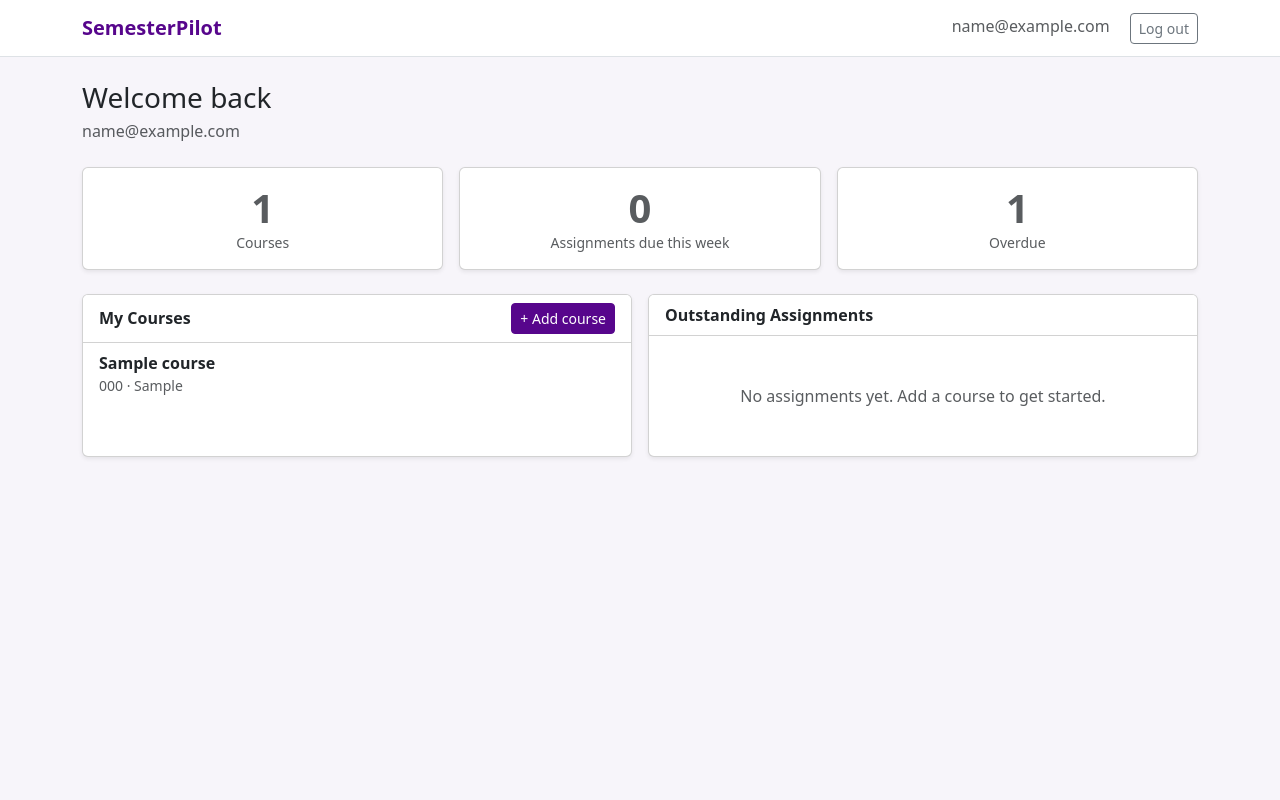
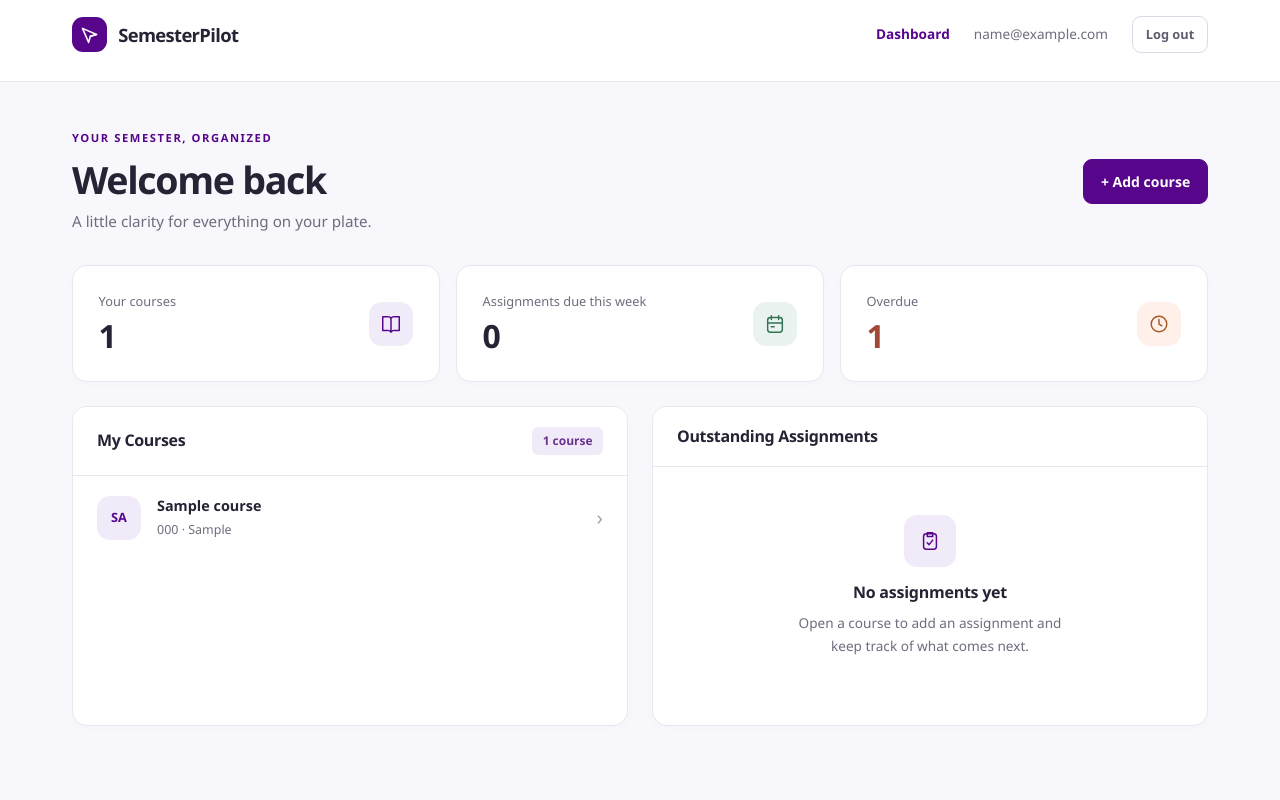
Before and after one commit to gcivil-nyu-org/team-2-fall26, a Django app: page /accounts/dashboard/ in a window 1280 px wide. Run offline with Django 5.2, Linux system fonts and the light colour scheme; a user stored in the database is signed in; tables that the repository leaves empty hold one stand-in row (values such as "Sample post").

Commit message:
ui changes + course form updation

```diff
--- a/templates/accounts/dashboard.html
+++ b/templates/accounts/dashboard.html
@@ -1,86 +1,89 @@
 {% extends "base.html" %}
 {% block title %}Dashboard · SemesterPilot{% endblock %}
 {% block content %}
-<div class="py-4">
-  <h1 class="h3 mb-1">Welcome back</h1>
-  <p class="text-muted mb-4">{{ user.email }}</p>
+<div class="page-heading">
+  <div>
+    <div class="eyebrow">Your semester, organized</div>
+    <h1 class="mb-2">Welcome back</h1>
+    <p>A little clarity for everything on your plate.</p>
+  </div>
+  <a href="{% url 'coursework:course_add' %}" class="btn btn-primary">+ Add course</a>
+</div>
 
 <div class="row g-3 mb-4">
-    <div class="col-sm-4">
-      <div class="card text-center shadow-sm h-100">
-        <div class="card-body">
-          <div class="display-6 fw-bold text-muted">{{ course_count }}</div>
-          <div class="text-muted small">Courses</div>
+  <div class="col-md-4">
+    <div class="card stat-card h-100"><div class="card-body">
+      <div><div class="stat-label">Your courses</div><div class="stat-value">{{ course_count }}</div></div>
+      <span class="stat-icon">{% include 'includes/book_icon.html' %}</span>
+    </div></div>
   </div>
+  <div class="col-md-4">
+    <div class="card stat-card stat-due h-100"><div class="card-body">
+      <div><div class="stat-label">Assignments due this week</div><div class="stat-value">{{ due_this_week_count }}</div></div>
+      <span class="stat-icon"><svg aria-hidden="true" viewBox="0 0 24 24" fill="none" stroke="currentColor" stroke-width="1.6" stroke-linecap="round"><rect x="4" y="5" width="16" height="16" rx="3"/><path d="M8 3v4m8-4v4M4 11h16m-12 4h3"/></svg></span>
+    </div></div>
   </div>
-    </div>
-    <div class="col-sm-4">
-      <div class="card text-center shadow-sm h-100">
-        <div class="card-body">
-          <div class="display-6 fw-bold text-muted">{{ due_this_week_count }}</div>
-          <div class="text-muted small">Assignments due this week</div>
-        </div>
-      </div>
-    </div>
-    <div class="col-sm-4">
-      <div class="card text-center shadow-sm h-100">
-        <div class="card-body">
-          <div class="display-6 fw-bold text-muted">{{ overdue_count }}</div>
-          <div class="text-muted small">Overdue</div>
-        </div>
-      </div>
+  <div class="col-md-4">
+    <div class="card stat-card stat-overdue h-100 {% if overdue_count %}has-overdue{% endif %}"><div class="card-body">
+      <div><div class="stat-label">Overdue</div><div class="stat-value">{{ overdue_count }}</div></div>
+      <span class="stat-icon"><svg aria-hidden="true" viewBox="0 0 24 24" fill="none" stroke="currentColor" stroke-width="1.6" stroke-linecap="round"><circle cx="12" cy="12" r="8.5"/><path d="M12 7v5l3 2"/></svg></span>
+    </div></div>
   </div>
 </div>
 
-  <div class="row g-3">
-    <div class="col-md-6">
-      <div class="card shadow-sm h-100">
-        <div class="card-header bg-white d-flex justify-content-between align-items-center">
-          <span class="fw-semibold">My Courses</span>
-          <a href="{% url 'coursework:course_add' %}" class="btn btn-sm btn-primary">+ Add course</a>
+<div class="row g-4">
+  <section class="col-lg-6" aria-labelledby="courses-heading">
+    <div class="card h-100">
+      <div class="card-header d-flex justify-content-between align-items-center">
+        <h2 class="section-title" id="courses-heading">My Courses</h2>
+        <span class="term-badge">{{ course_count }} course{{ course_count|pluralize }}</span>
       </div>
       {% if courses %}
-          <ul class="list-group list-group-flush">
+        <ul class="item-list">
           {% for course in courses %}
-              <a href="{% url 'coursework:course_detail' course.pk %}" class="list-group-item list-group-item-action">
-                <div class="fw-semibold">{{ course.name }}</div>
-                <div class="small text-muted">
-                  {% if course.code %}{{ course.code }} · {% endif %}{{ course.semester }}
+            <li><a href="{% url 'coursework:course_detail' course.pk %}" class="item-link">
+              <span class="course-icon" aria-hidden="true">{{ course.name|slice:':2'|upper }}</span>
+              <div class="item-copy">
+                <div class="item-title">{{ course.name }}</div>
+                <div class="item-meta">{% if course.code %}{{ course.code }} · {% endif %}{{ course.semester }}</div>
               </div>
-              </a>
+              <span class="item-chevron" aria-hidden="true">&rsaquo;</span>
+            </a></li>
           {% endfor %}
         </ul>
       {% else %}
-          <div class="card-body text-center text-muted py-5">
-            No courses yet. Add a course to organize your assignments by class.
+        <div class="empty-state">
+          <span class="empty-icon">{% include 'includes/book_icon.html' %}</span>
+          <h3>No courses yet</h3>
+          <p>Add your first course to give your semester a home.</p>
+          <a href="{% url 'coursework:course_add' %}" class="btn btn-outline-primary btn-sm">+ Add your first course</a>
         </div>
       {% endif %}
     </div>
+  </section>
+  <section class="col-lg-6" aria-labelledby="assignments-heading">
+    <div class="card h-100">
+      <div class="card-header"><h2 class="section-title" id="assignments-heading">Outstanding Assignments</h2></div>
+      {% if outstanding_assignments %}
+        <ul class="item-list">
+          {% for assignment in outstanding_assignments %}
+            <li><a href="{% url 'coursework:course_detail' assignment.course.pk %}" class="item-link">
+              <div class="item-copy">
+                <div class="item-title">{{ assignment.title }}</div>
+                <div class="item-meta">{{ assignment.course.name }}</div>
               </div>
-    <div class="col-md-6">
-      <div class="card shadow-sm h-100">
-        <div class="card-header bg-white">
-          <span class="fw-semibold">Outstanding Assignments</span>
-        </div>
-        {% if outstanding_assignments %}
-          <ul class="list-group list-group-flush">
-            {% for assignment in outstanding_assignments %}
-              <a href="{% url 'coursework:course_detail' assignment.course.pk %}" class="list-group-item list-group-item-action">
-                <div class="fw-semibold">{{ assignment.title }}</div>
-                <div class="small text-muted">
-                  {{ assignment.course.name }}
-                  {% if assignment.due_date %} · Due {{ assignment.due_date }}{% endif %}
-                </div>
-              </a>
+              <span class="due-label">{% if assignment.due_date %}Due {{ assignment.due_date|date:'M j' }}{% else %}No due date{% endif %}</span>
+            </a></li>
           {% endfor %}
         </ul>
       {% else %}
-          <div class="card-body text-center text-muted py-5">
-            No assignments yet. Add a course to get started.
+        <div class="empty-state">
+          <span class="empty-icon"><svg aria-hidden="true" viewBox="0 0 24 24" fill="none" stroke="currentColor" stroke-width="1.6" stroke-linecap="round" stroke-linejoin="round"><rect x="5" y="4" width="14" height="17" rx="3"/><path d="M9 3h6v4H9zm0 11 2 2 4-5"/></svg></span>
+          <h3>No assignments yet</h3>
+          <p>{% if courses %}Open a course to add an assignment and keep track of what comes next.{% else %}Start with a course, then add your assignments here.{% endif %}</p>
         </div>
       {% endif %}
     </div>
-    </div>
-  </div>
+  </section>
 </div>
 {% endblock %}
--- a/templates/base.html
+++ b/templates/base.html
@@ -5,22 +5,16 @@
   <meta name="viewport" content="width=device-width, initial-scale=1.0">
   <title>{% block title %}SemesterPilot{% endblock %}</title>
   <link href="https://cdn.jsdelivr.net/npm/bootstrap@5.3.3/dist/css/bootstrap.min.css" rel="stylesheet">
-  <style>
-    :root { --nyu-violet: #57068C; }
-    body { background: #f7f5fa; }
-    .navbar-brand { color: var(--nyu-violet) !important; font-weight: 700; }
-    .btn-primary { background-color: var(--nyu-violet); border-color: var(--nyu-violet); }
-    .btn-primary:hover { background-color: #44066f; border-color: #44066f; }
-    .auth-card { max-width: 420px; margin: 4rem auto; }
-  </style>
+  {% include 'includes/styles.html' %}
 </head>
 <body>
-  <nav class="navbar navbar-expand bg-white border-bottom">
-    <div class="container">
-      <a class="navbar-brand" href="/">SemesterPilot</a>
-      <div class="ms-auto">
+  <nav class="site-nav" aria-label="Main navigation">
+    <div class="container nav-inner">
+      <a class="navbar-brand" href="/">{% include 'includes/mark.html' %}SemesterPilot</a>
+      <div class="nav-account">
         {% if user.is_authenticated %}
-          <span class="me-3 text-muted">{{ user.email }}</span>
+          <a class="nav-dashboard" href="{% url 'accounts:dashboard' %}">Dashboard</a>
+          <span class="account-email">{{ user.email }}</span>
           <form method="post" action="{% url 'accounts:logout' %}" class="d-inline">
             {% csrf_token %}
             <button type="submit" class="btn btn-outline-secondary btn-sm">Log out</button>
@@ -32,8 +26,8 @@
       </div>
     </div>
   </nav>
-  <div class="container">
+  <main class="container page-content">
     {% block content %}{% endblock %}
-  </div>
+  </main>
 </body>
 </html>
--- /dev/null
+++ b/templates/includes/book_icon.html
@@ -0,0 +1 @@
+<svg aria-hidden="true" viewBox="0 0 24 24" fill="none" stroke="currentColor" stroke-width="1.6" stroke-linecap="round" stroke-linejoin="round"><path d="M12 5v15M3 4h5a4 4 0 0 1 4 2 4 4 0 0 1 4-2h5v15h-5a4 4 0 0 0-4 2 4 4 0 0 0-4-2H3Z"/></svg>
--- /dev/null
+++ b/templates/includes/mark.html
@@ -0,0 +1 @@
+<span class="brand-mark" aria-hidden="true"><svg viewBox="0 0 24 24" fill="none" stroke="currentColor" stroke-width="1.8" stroke-linecap="round" stroke-linejoin="round"><path d="m4 5 16 7-7 2-2 7-7-16Z"/><path d="m13 14 7-2"/></svg></span>
--- /dev/null
+++ b/templates/includes/styles.html
@@ -0,0 +1,104 @@
+<style>
+  :root {
+    --nyu-violet: #57068c;
+    --ink: #252334;
+    --muted: #706c7e;
+    --line: #e9e6ef;
+    --bs-body-color: var(--ink);
+    --bs-secondary-color: var(--muted);
+    --bs-border-color: var(--line);
+    --bs-body-font-family: "Segoe UI", system-ui, sans-serif;
+  }
+  body { background: #f8f7fb; color: var(--ink); -webkit-font-smoothing: antialiased; }
+  a { color: var(--nyu-violet); text-underline-offset: 3px; }
+  a:hover { color: #400568; }
+  h1, h2, h3 { font-weight: 650; letter-spacing: -.035em; }
+  h1 { font-size: clamp(1.8rem, 4vw, 2.35rem); }
+  .container { max-width: 1160px; }
+  .site-nav { min-height: 82px; background: #fff; border-bottom: 1px solid var(--line); }
+  .nav-inner, .nav-account { display: flex; align-items: center; gap: 1.5rem; }
+  .nav-inner { justify-content: space-between; padding-top: 1rem; padding-bottom: 1rem; }
+  .navbar-brand { display: inline-flex; align-items: center; gap: .7rem; margin: 0; font-size: 1.15rem; font-weight: 750; letter-spacing: -.035em; color: var(--ink); }
+  .brand-mark { display: inline-grid; place-items: center; width: 35px; height: 35px; border-radius: 11px; background: var(--nyu-violet); color: white; }
+  .brand-mark svg { width: 21px; height: 21px; }
+  .account-email { color: var(--muted); font-size: .85rem; max-width: 220px; overflow: hidden; text-overflow: ellipsis; white-space: nowrap; }
+  .nav-dashboard { font-size: .85rem; font-weight: 600; color: var(--nyu-violet); text-decoration: none; }
+  .page-content { padding-top: 3rem; padding-bottom: 4rem; }
+  .eyebrow { margin-bottom: .65rem; color: var(--nyu-violet); font-size: .7rem; font-weight: 750; letter-spacing: .14em; text-transform: uppercase; }
+  .page-heading { display: flex; justify-content: space-between; align-items: center; gap: 1.5rem; margin-bottom: 2rem; }
+  .page-heading p { margin-bottom: 0; color: var(--muted); font-size: .95rem; }
+  .btn { border-radius: 9px; padding: .7rem 1.05rem; font-size: .875rem; font-weight: 600; transition: background-color .15s, border-color .15s, box-shadow .15s; }
+  .btn-sm { padding: .5rem .8rem; font-size: .8rem; }
+  .btn-primary { --bs-btn-bg: var(--nyu-violet); --bs-btn-border-color: var(--nyu-violet); --bs-btn-hover-bg: #44066f; --bs-btn-hover-border-color: #44066f; --bs-btn-active-bg: #38045c; --bs-btn-active-border-color: #38045c; --bs-btn-disabled-bg: var(--nyu-violet); --bs-btn-disabled-border-color: var(--nyu-violet); }
+  .btn-outline-secondary { --bs-btn-color: #625c70; --bs-btn-border-color: #ded9e7; --bs-btn-hover-bg: #f3f0f7; --bs-btn-hover-color: var(--ink); --bs-btn-hover-border-color: #cbc3d7; }
+  .btn-outline-primary { --bs-btn-color: var(--nyu-violet); --bs-btn-border-color: #d8c5e7; --bs-btn-hover-bg: var(--nyu-violet); --bs-btn-hover-border-color: var(--nyu-violet); }
+  a:focus-visible, button:focus-visible { outline: 3px solid #b897d1; outline-offset: 3px; }
+  .card { border: 1px solid var(--line); border-radius: 15px; box-shadow: 0 3px 14px #25233404; overflow: hidden; }
+  .card-body { padding: 1.6rem; }
+  .card-header { padding: 1.25rem 1.5rem; border-bottom: 1px solid var(--line); background: #fff; }
+  .section-title { font-size: 1rem; font-weight: 650; letter-spacing: -.02em; margin: 0; }
+  .stat-card .card-body { display: flex; align-items: center; justify-content: space-between; gap: 1rem; }
+  .stat-value { font-size: 2rem; font-weight: 700; letter-spacing: -.06em; line-height: 1.2; margin-top: .4rem; }
+  .stat-label { font-size: .8rem; color: var(--muted); }
+  .stat-icon, .course-icon, .empty-icon { display: inline-grid; flex-shrink: 0; place-items: center; width: 44px; height: 44px; border-radius: 13px; background: #f1eaf8; color: var(--nyu-violet); }
+  .stat-icon svg, .empty-icon svg { width: 22px; height: 22px; }
+  .stat-due .stat-icon { background: #eaf3ef; color: #327453; }
+  .stat-overdue .stat-icon { background: #fff1e9; color: #a7572b; }
+  .stat-overdue.has-overdue .stat-value { color: #a34836; }
+  .course-icon { font-size: .8rem; font-weight: 750; }
+  .item-list { list-style: none; margin: 0; padding: 0; }
+  .item-list > li + li { border-top: 1px solid #f0edf4; }
+  .item-link, .assignment-row { display: flex; align-items: center; gap: 1rem; padding: 1.2rem 1.5rem; color: var(--ink); text-decoration: none; }
+  .item-link:hover { background: #faf8fd; color: var(--ink); }
+  .item-copy { flex: 1; min-width: 0; }
+  .item-title { font-size: .9rem; font-weight: 600; overflow-wrap: anywhere; }
+  .item-meta { font-size: .78rem; color: var(--muted); margin-top: .3rem; }
+  .item-chevron { color: #aaa2b6; font-size: 1.3rem; }
+  .term-badge { display: inline-block; padding: .3rem .65rem; border-radius: 6px; background: #f1eaf8; color: #6a358f; font-size: .75rem; font-weight: 600; }
+  .due-label { color: var(--muted); font-size: .78rem; white-space: nowrap; }
+  .empty-state { padding: 3rem 1.75rem; text-align: center; }
+  .empty-icon { width: 52px; height: 52px; margin-bottom: 1rem; }
+  .empty-state h3 { font-size: 1rem; letter-spacing: -.015em; }
+  .empty-state p { max-width: 280px; margin: .5rem auto 1.25rem; font-size: .85rem; line-height: 1.7; color: var(--muted); }
+  .back-link { display: inline-block; margin-bottom: 1.5rem; font-size: .8rem; color: var(--muted); text-decoration: none; }
+  .form-page { max-width: 600px; margin: 0 auto; }
+  .form-page h1 { font-size: 2rem; }
+  .form-page .card-body { padding: 2rem; }
+  .form-page .mb-3 { margin-bottom: 1.5rem !important; }
+  .form-label { font-size: .83rem; font-weight: 600; margin-bottom: .6rem; }
+  .form-control, .form-select { min-height: 47px; border-color: #ddd8e6; border-radius: 9px; font-size: .9rem; padding: .7rem .9rem; color: var(--ink); }
+  .form-select { padding-right: 2.5rem; }
+  .form-control:focus, .form-select:focus { border-color: #9d74bb; box-shadow: 0 0 0 3px #57068c12; }
+  .form-control::placeholder { color: #8d869b; font-style: italic; opacity: 1; }
+  .form-actions { display: flex; gap: .65rem; padding-top: 1.25rem; border-top: 1px solid var(--line); margin-top: 1.75rem; }
+  .auth-page { min-height: 100vh; }
+  .auth-side { position: relative; background: #350853; color: white; padding: clamp(3rem, 6vw, 7rem); overflow: hidden; }
+  .auth-brand { display: flex; align-items: center; gap: .7rem; font-size: 1.1rem; font-weight: 650; position: absolute; top: 2.5rem; left: clamp(3rem, 6vw, 7rem); }
+  .auth-side .brand-mark { background: #ffffff20; }
+  .auth-side h1 { max-width: 470px; font-size: clamp(2.5rem, 4vw, 4rem); line-height: 1.12; margin-bottom: 1.5rem; }
+  .auth-side p { max-width: 360px; color: #d6c1e4; line-height: 1.8; font-size: 1rem; }
+  .auth-note { border-top: 1px solid #ffffff25; padding-top: 1.2rem; margin-top: 2rem; font-size: .8rem; color: #d6c1e4; }
+  .auth-form-side { display: flex; align-items: center; justify-content: center; padding: 3rem 2rem; background: #fff; }
+  .auth-form-box { width: 100%; max-width: 380px; }
+  .auth-form-box h2 { font-size: 1.8rem; margin-bottom: .5rem; }
+  .auth-intro { color: var(--muted); font-size: .9rem; margin-bottom: 2rem; }
+  .auth-form-box form .btn { margin-top: .75rem; }
+  .auth-footer { font-size: .8rem; color: var(--muted); }
+  .mobile-brand { display: none; }
+  @media (max-width: 767px) {
+    .container { padding-left: 1.25rem; padding-right: 1.25rem; }
+    .page-content { padding-top: 2rem; }
+    .account-email, .nav-dashboard { display: none; }
+    .nav-account { gap: .5rem; }
+    .site-nav { min-height: 72px; }
+    .page-heading { align-items: flex-start; flex-direction: column; gap: 1rem; }
+    .form-page .card-body { padding: 1.4rem; }
+    .card-header, .item-link, .assignment-row { padding: 1.1rem; }
+    .assignment-row { align-items: flex-start; flex-wrap: wrap; }
+    .term-badge { white-space: nowrap; }
+    .stat-card .card-body { padding: 1.2rem; }
+    .auth-form-side { min-height: 100vh; padding: 2rem 1.5rem; }
+  }
+  @media (max-width: 991px) { .mobile-brand { display: inline-flex; margin-bottom: 3rem; } }
+  @media (prefers-reduced-motion: reduce) { *, *::before, *::after { transition: none !important; } }
+</style>
```
Also changed, not shown: apps/coursework/forms.py (+21 -6 lines), apps/coursework/tests.py (+52 -1 lines), templates/accounts/auth_base.html (+8 -24 lines), templates/accounts/login.html (+8 -4 lines), templates/accounts/signup.html (+7 -5 lines), templates/coursework/assignment_form.html (+10 -6 lines), templates/coursework/course_detail.html (+20 -22 lines), templates/coursework/course_form.html (+10 -6 lines). Lines whose indentation alone changed are shown as unchanged.
